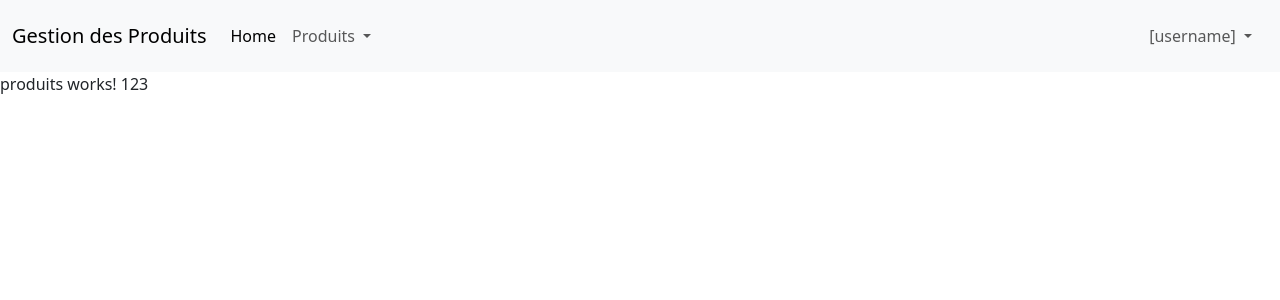
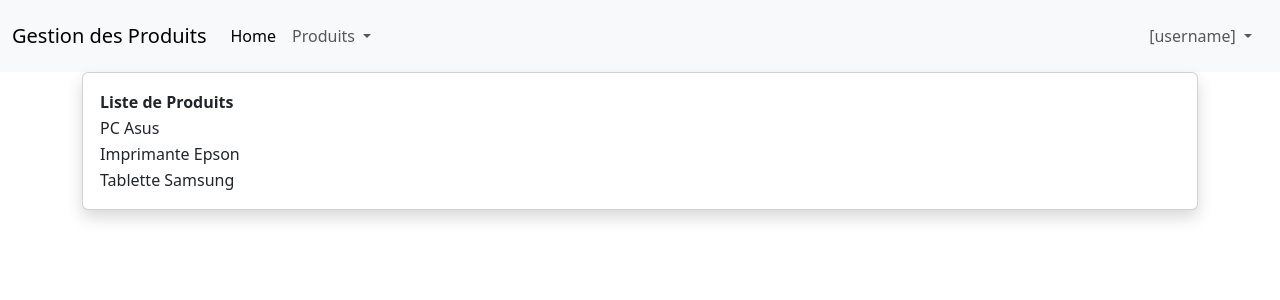
Before and after one commit to olalesam/GestionProduitFrontEnd, an Angular app: page /produits in a window 1280 px wide. Shown: the top 300 px of the page. Built offline with nearby package versions, Linux system fonts and the light colour scheme.

Commit message:
add-produit

```diff
--- a/src/app/produits/produits.component.html
+++ b/src/app/produits/produits.component.html
@@ -1 +1,18 @@
-<p>produits works! 123</p>
+<div class="container">
+  <div class="card shadow mb-4">
+    <div class="card-body">
+     <table >
+            <thead>
+               <tr>
+               <th>Liste de Produits</th>
+              </tr>
+             </thead>
+              <tbody *ngFor="let produit of produits">
+                       <tr >
+                         <td>{{produit}}</td>
+                        </tr>
+              </tbody>
+      </table>
+</div>
+</div>
+</div>
```
